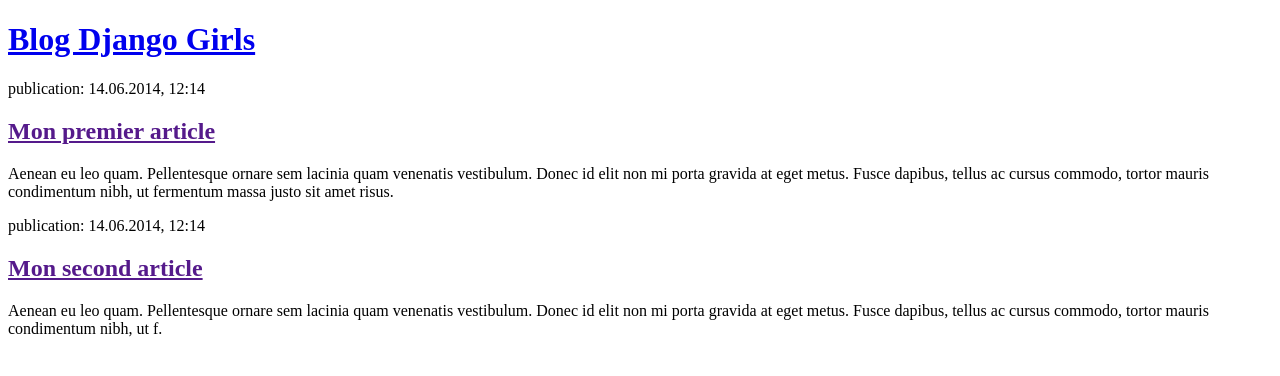
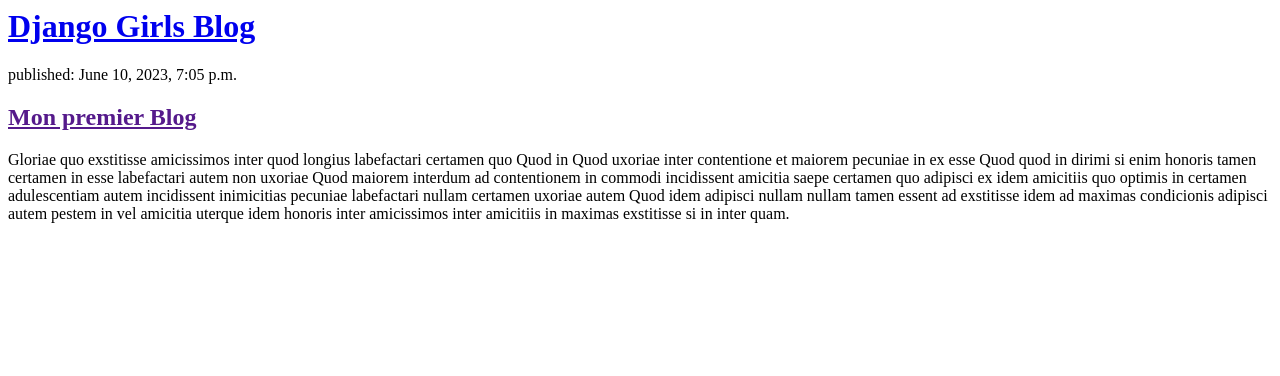
Before and after one commit to LAGRAINIA/my-first-blog, a Django app: page / in a window 1280 px wide. Shown: the top 376 px of the page. Run offline with Django 4.2, Linux system fonts and the light colour scheme; data comes from the database, SQL or seed files in the repository; both versions use the stored data as it was after the commit.

Commit message:
Mofication des templates pour afficher les posts contenus dans la base de données

```diff
--- a/mysite2/blog/templates/blog/post_list.html
+++ b/mysite2/blog/templates/blog/post_list.html
@@ -1,23 +1,11 @@
-<!DOCTYPE html>
-<html>
-    <head>
-        <title>Blog Django Girls</title>
-    </head>
-    <body>
-        <header>
-            <h1><a href="/">Blog Django Girls</a></h1>
-        </header>
+<header>
+    <h1><a href="/">Django Girls Blog</a></h1>
+</header>
 
-        <article>
-            <time>publication: 14.06.2014, 12:14</time>
-            <h2><a href="">Mon premier article</a></h2>
-            <p>Aenean eu leo quam. Pellentesque ornare sem lacinia quam venenatis vestibulum. Donec id elit non mi porta gravida at eget metus. Fusce dapibus, tellus ac cursus commodo, tortor mauris condimentum nibh, ut fermentum massa justo sit amet risus.</p>
-        </article>
-
-        <article>
-            <time>publication: 14.06.2014, 12:14</time>
-            <h2><a href="">Mon second article</a></h2>
-            <p>Aenean eu leo quam. Pellentesque ornare sem lacinia quam venenatis vestibulum. Donec id elit non mi porta gravida at eget metus. Fusce dapibus, tellus ac cursus commodo, tortor mauris condimentum nibh, ut f.</p>
-        </article>
-    </body>
-</html>
+{% for post in posts %}
+    <article>
+        <time>published: {{ post.published_date }}</time>
+        <h2><a href="">{{ post.title }}</a></h2>
+        <p>{{ post.text|linebreaksbr }}</p>
+    </article>
+{% endfor %}
--- a/mysite2/blog/views.py
+++ b/mysite2/blog/views.py
@@ -1,6 +1,8 @@
 from django.shortcuts import render
-
+from .models import Post
+from django.utils import timezone
 # Create your views here.
 
 def post_list(request):
-    return render(request, 'blog/post_list.html', {})
+    posts = Post.objects.filter(published_date__lte=timezone.now()).order_by('published_date')
+    return render(request, 'blog/post_list.html', {'posts' : posts})
```
Also changed, not shown: mysite2/db.sqlite3.
